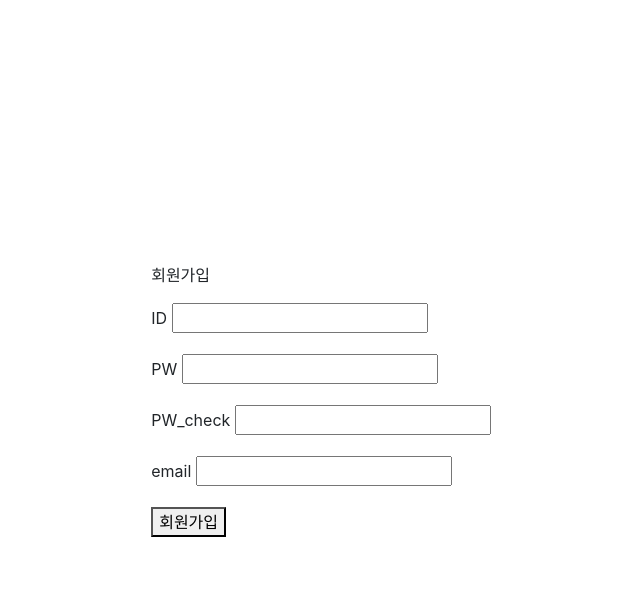
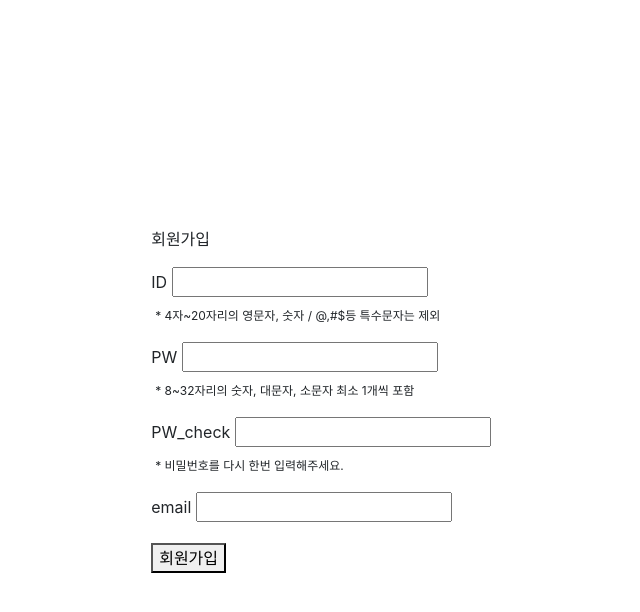
Before and after one commit to creative-darkstar/sparta-games, a Django app: template accounts/templates/accounts/signup.html in a window 1280 px wide. Shown: the top 612 px of the page, without its empty margins (319-959 px from the left). Run offline with Django 4.2, Linux system fonts and the light colour scheme; the template is opened without the code that fills it, so the values that code supplies are empty.

Commit message:
Add:accounts signup Condition Show

```diff
--- a/accounts/templates/accounts/signup.html
+++ b/accounts/templates/accounts/signup.html
@@ -36,14 +36,23 @@
             {% csrf_token %}
             회원가입
             <p></p>
+            <div>
                 <label for="username">ID</label>
                 <input type="text" name="username" id='username'>
+            </div>
+            <span class="ml-1" style="font-size:12px;">* 4자~20자리의 영문자, 숫자 / @,#$등 특수문자는 제외</span>
             <p></p>
+            <div>
                 <label for="password">PW</label>
                 <input type="password" name="password" id="password">
+            </div>
+            <span class="ml-1" style="font-size:12px;">* 8~32자리의 숫자, 대문자, 소문자 최소 1개씩 포함</span>
             <p></p>
+            <div>
                 <label for="password_check">PW_check</label>
                 <input type="password" name="password_check" id="password_check">
+            </div>
+            <span class="ml-1" style="font-size:12px;">* 비밀번호를 다시 한번 입력해주세요.</span>
             <p></p>
             <label for="email">email</label>
             <input type="email" name="email" id="email">
```
Lines whose indentation alone changed are shown as unchanged.
